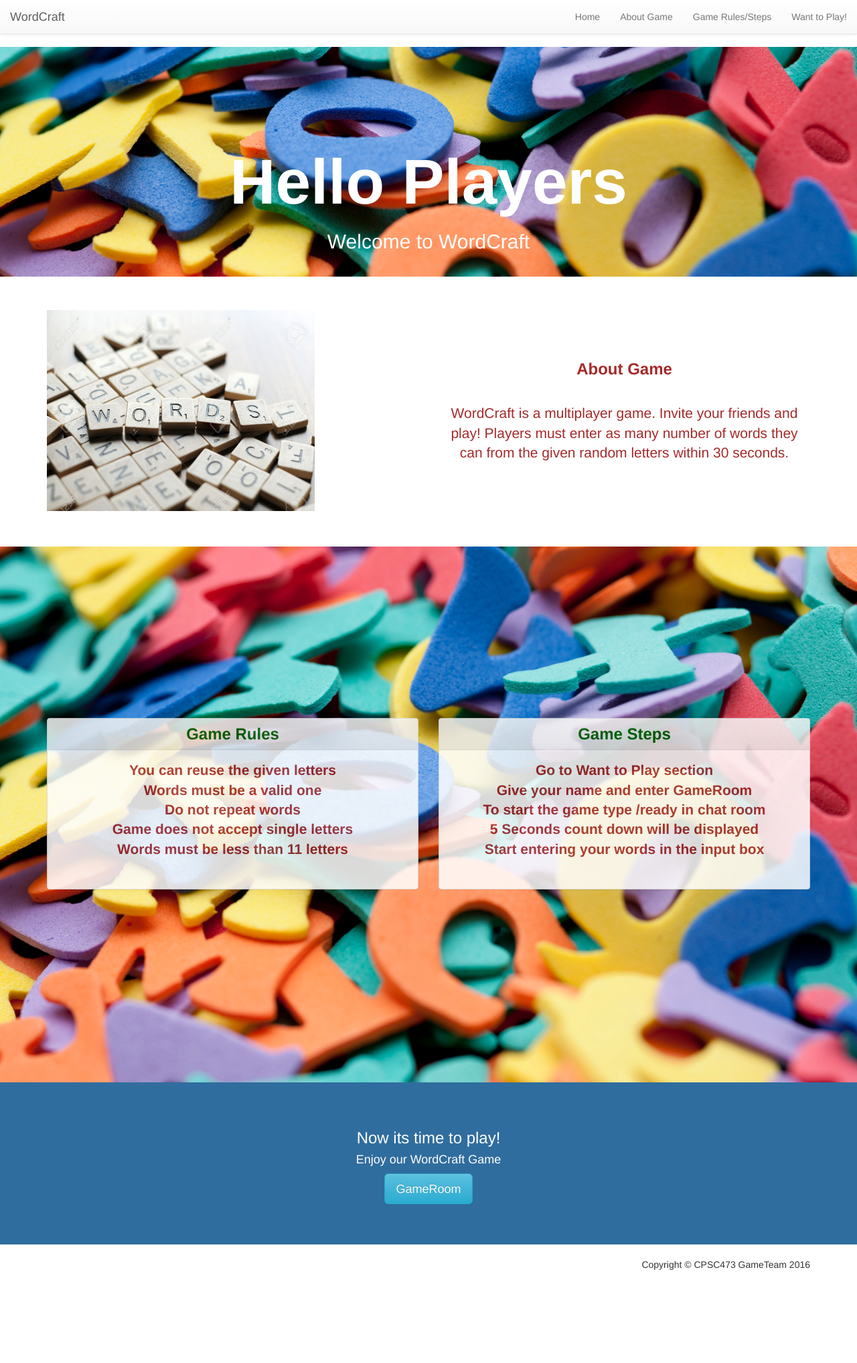
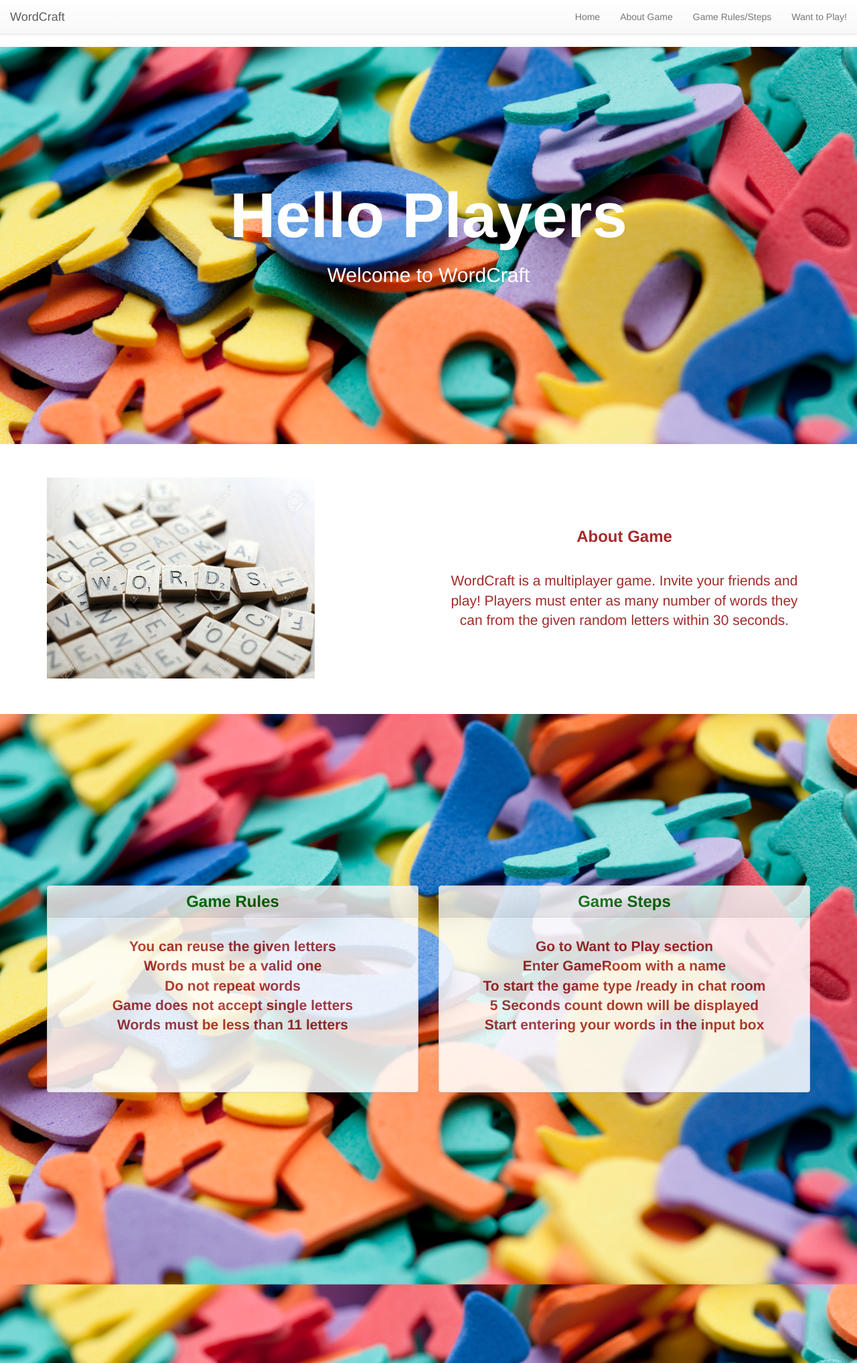
Before and after one commit to ddangcsu/Wordcraft, a website: page client/index.html in a window 1280 px wide. Shown: the top 2035 px of the page at 67% size. Before the commit the page ends 1928 px from the top, so only its background shows below. Drawn offline with nearby package versions, Linux system fonts and the light colour scheme.

Commit message:
Added style to the modal and modified the text on landing page

```diff
--- a/client/css/wordCraft.css
+++ b/client/css/wordCraft.css
@@ -7,16 +7,6 @@ html, body {
 /* padded section */
 .pad-section {
   padding: 50px 0;
-}
-
-#customNavBar {
-  color:red;
-}
-
-#greetMsg {
-  color:white;
-  font-size: 1.5em;
-  padding-bottom:2%;
 }
 
 .pad-section img {
@@ -29,6 +19,9 @@ html, body {
   display: table-cell;
   text-align: center;
   vertical-align: middle;
+  color:white;
+  font-size: 1.5em;
+  padding-bottom:2%;
 }
 
 .text-vcenter h1 {
@@ -40,8 +33,9 @@ html, body {
 
 /* additional sections */
 
-#home {
-  padding-top:150px;
+.home {
+  padding-top:200px;
+  padding-bottom: 200px;
   background: url(../assets/original.jpg) no-repeat center center fixed;
   display: table;
   height: 100%;
@@ -53,21 +47,22 @@ html, body {
   background-size: cover;
 }
 
-#aboutGameTitle{
+#aboutGameTitle {
   padding-top:10%;
   color:brown;
   font-size:x-large;
   font-weight:bold;
 }
 
-#aboutGame .lead{
+.lead {
   padding-top:5%;
   color:brown;
   padding-bottom:10%;
+}
 
-}
 #gameRules {
   padding-top:20%;
+  padding-bottom:30%;
   background: url(../assets/original.jpg) no-repeat center center fixed;
   display: table;
   height: 800px;
@@ -79,7 +74,7 @@ html, body {
   background-size: cover;
 }
 
-#gameRules .panel-title{
+.panel-title{
   font-size:x-large;
   text-align:center;
   color:darkgreen;
@@ -92,25 +87,27 @@ html, body {
   font-weight:bold;
 }
 
-#gameRules .panel {
+.panel {
   opacity: 0.85;
-}
-
-#gameMsg{
-  color:white;
-  padding-bottom:10px;
-  font-size:large;
 }
 
 #playButton{
   background-color: #306d9f;
   color:white;
+  font-weight:bold;
 }
 
-#modalTitle{
-  color:darkblue;
+.modal-title {
+  color: darkgreen;
+  font-weight: bold;
+  text-align: left;
+}
+
+.modal-body .form-group error {
+  color: red;
 }
 
 footer {
   padding: 20px 0;
+  font-style: italic;
 }
--- a/client/index.html
+++ b/client/index.html
@@ -53,7 +53,7 @@
     <section id="landing-page-sections">
       <!-- first section - Home -->
       <div id="home" class="home">
-        <div class="text-vcenter" id="greetMsg">
+        <div class="text-vcenter">
           <h1>Hello Players</h1>
           <h2>Welcome to WordCraft</h2>
         </div>
@@ -104,7 +104,7 @@
                 <div class="panel-body lead" id="customSteps">
                   <ul>
                     <li>Go to Want to Play section</li>
-                    <li>Give your name and enter GameRoom </li>
+                    <li>Enter GameRoom with a name</li>
                     <li>To start the game type /ready in chat room</li>
                     <li>5 Seconds count down will be displayed</li>
                     <li>Start entering your words in the input box</li>
@@ -291,7 +291,7 @@
                 </div>
               </div>
               <div class="form-group">
-                <label for="inputName">Enter your game name:</label>
+                <label for="inputName">Enter your game name</label>
                 <input type="text" class="form-control" id="inputName" placeholder="Your Game Name"
                   data-bind="textInput: newName, event: {keypress: onEnterKey}" name="username">
               </div>
@@ -338,7 +338,7 @@
     <footer>
      <!-- <hr />-->
       <div class="container">
-        <p class="text-right">Copyright &copy; CPSC473 GameTeam 2016</p>
+        <p class="text-right">Copyright &copy; CPSC473 WordCraft GameTeam 2016</p>
       </div>
     </footer>
     <!-- /footer -->
```
